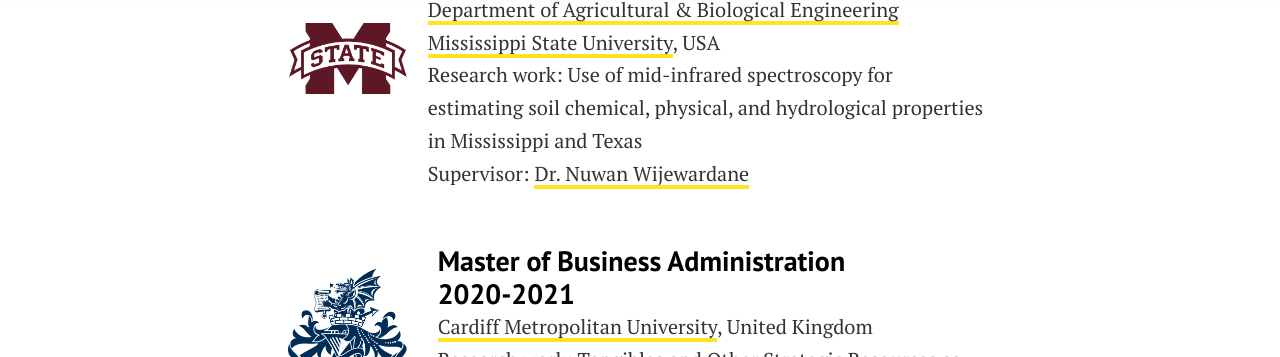
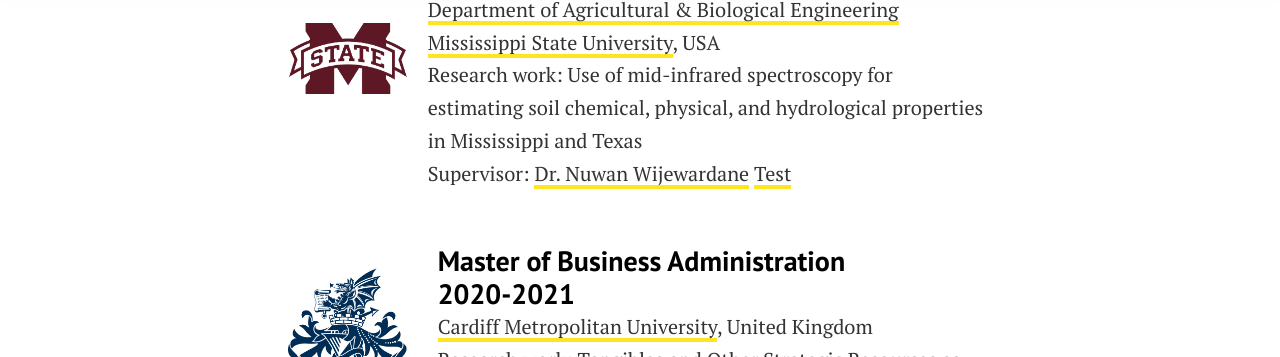
Before and after one commit to kanthsaz/kanthsaz.github.io, a Jekyll site: the page built from pages/education.md, in a window 1280 px wide and 900 px high, scrolled down 487 px. Shown: the part 100-457 px from the top of the window. Built offline with Jekyll 4.4.1, drawn with Linux system fonts in a browser that asks for light colours.

Commit message:
Update education.md

```diff
--- a/pages/education.md
+++ b/pages/education.md
@@ -42,6 +42,7 @@
                 <a href="http://www.msstate.edu/" target="_blank">Mississippi State University</a>, USA<br>
                 Research work: Use of mid-infrared spectroscopy for estimating soil chemical, physical, and hydrological properties in Mississippi and Texas<br>
                 Supervisor: <a href="https://scholar.google.com/citations?user=7npWMTwAAAAJ&hl=en" target="_blank" rel="noopener noreferrer">Dr. Nuwan Wijewardane</a>
+                <a href="https://google.com" target="_blank">Test</a>
             </p>
         </div>
     </div>
```
